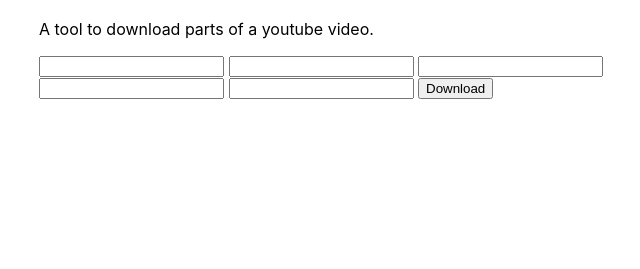
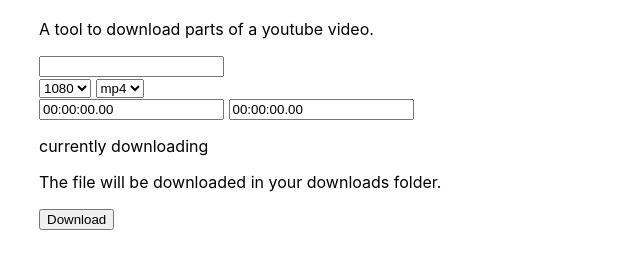
Before and after one commit to Sininenblue/clipper, an Electron app: page src/index.html in a window 800 px wide. Both pictures are taken after a click on the button "Download". Shown: the part 95-364 px from the top of the page, without its empty margins (57-697 px from the left). Drawn offline with Linux system fonts and the light colour scheme; no server answers.

Commit message:
found bug ffmpeg probably

```diff
--- a/src/index.html
+++ b/src/index.html
@@ -12,10 +12,29 @@
     <p>A tool to download parts of a youtube video.</p>
 
     <input type="text" id="urlField">
-    <input type="text" id="qualityField">
-    <input type="text" id="extensionField">
-    <input type="text" id="startTimeField">
-    <input type="text" id="endTimeField">
+
+    <div>
+    <select name="quality" id="qualityField">
+      <option value="1080">1080</option>
+      <option value="720">720</option>
+      <option value="480">480p</option>
+    </select>
+
+    <select name="extension" id="extensionField">
+      <option value="mp4">mp4</option>
+      <option value="mkv">mkv</option>
+    </select>
+    </div>
+
+    <div>
+    <input type="text" value="00:00:00.00" id="startTimeField">
+    <input type="text" value="00:00:00.00" id="endTimeField">
+    <!-- <input value="00:00:00" type="time" step=".01" id="startTimeField">
+    <input value="00:00:00" type="time" step=".01" id="endTimeField"> -->
+    </div>
+
+    <p id="isDownloading"></p>
+    <p>The file will be downloaded in your downloads folder.</p>
 
     <button id="downloadButton">Download</button>
   </body>
--- a/src/render.js
+++ b/src/render.js
@@ -5,12 +5,14 @@
 const extensionField = document.getElementById('extensionField');
 const startTimeField = document.getElementById('startTimeField');
 const endTimeField = document.getElementById('endTimeField');
+const isDownloading = document.getElementById('isDownloading');
+
 const downloadButton = document.getElementById('downloadButton');
 downloadButton.onclick = download;
 
 
 function download() {
-    console.log("pressed button")
+    isDownloading.textContent = 'currently downloading'
 
     let videoUrl = urlField.value;
     let videoQuality = qualityField.value;
@@ -25,5 +27,8 @@
         externalDownloader: "ffmpeg",
         externalDownloaderArgs: `ffmpeg_i:-ss ${videoStartTime} -to ${videoEndTime}`,
     })
-        .then(output => console.log(output));
+        .then(output => {
+            console.log(output)
+            isDownloading.textContent = String(output)
+        });
 }
```
